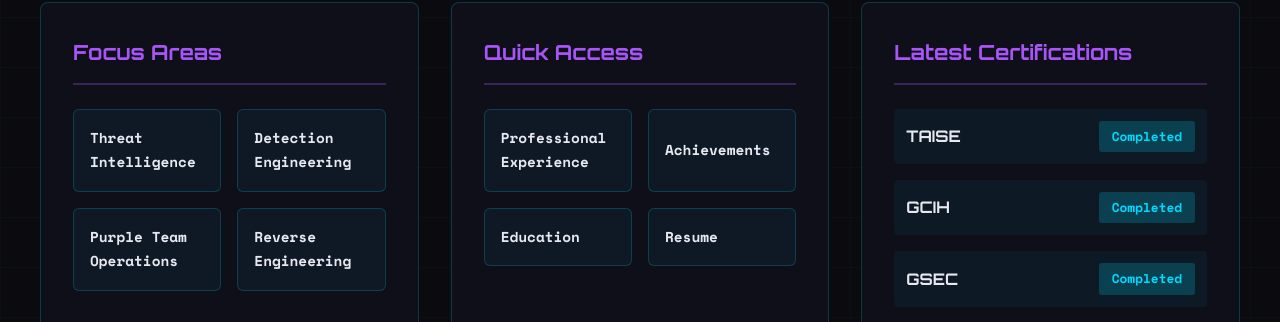
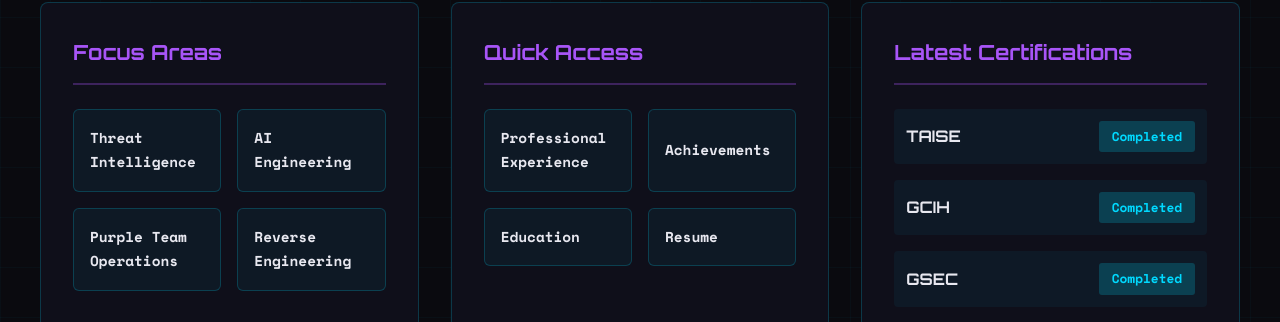
Before and after one commit to Aeronique/aerobytes-site, a Jekyll site: the page built from index.html, in a window 1280 px wide and 900 px high, scrolled down 2321 px. Shown: the part 133-455 px from the top of the window. Built offline with Jekyll 4.4.1, drawn with Linux system fonts in a browser that asks for light colours.

Commit message:
Update index.html

```diff
--- a/index.html
+++ b/index.html
@@ -337,7 +337,7 @@
                 <h3 class="box-title">Focus Areas</h3>
                 <div class="quick-links">
                     <span class="quick-link" style="cursor:default;">Threat Intelligence</span>
-                    <span class="quick-link" style="cursor:default;">Detection Engineering</span>
+                    <span class="quick-link" style="cursor:default;">AI Engineering</span>
                     <span class="quick-link" style="cursor:default;">Purple Team Operations</span>
                     <span class="quick-link" style="cursor:default;">Reverse Engineering</span>
                 </div>
```
